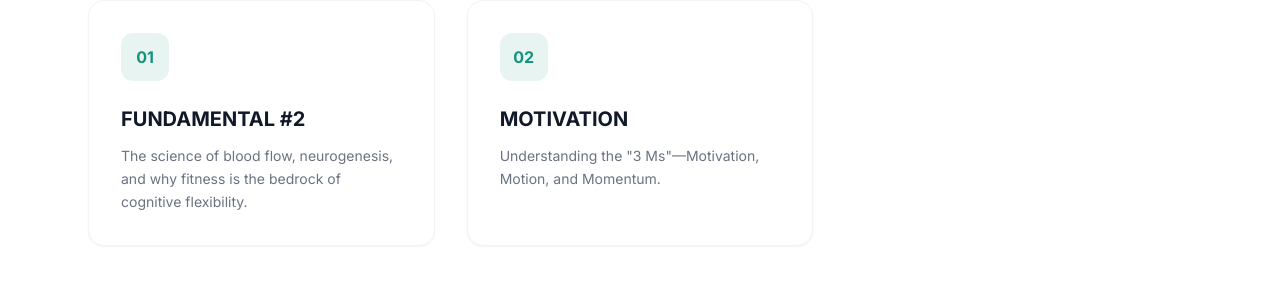
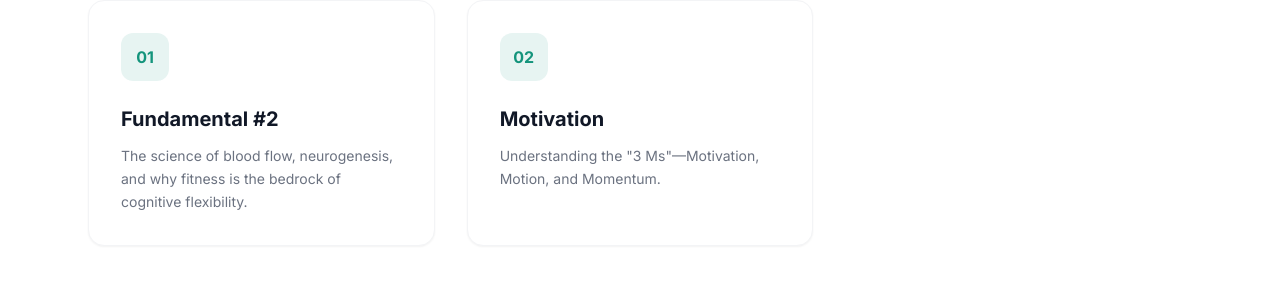
Before and after one commit to theconscientiouslife1-coder/TheCL, a Jekyll site: the page fitness.html, which Jekyll copies as it is, in a window 1280 px wide and 1122 px high. Shown: the part 683-983 px from the top of the window. Built offline with Jekyll 4.4.1, drawn with Linux system fonts in a browser that asks for light colours; nearby versions of some CDN libraries.

Commit message:
Fitness landing page lower cases

```diff
--- a/fitness.html
+++ b/fitness.html
@@ -48,7 +48,7 @@
                 <div class="w-12 h-12 bg-[#14947c]/10 rounded-xl flex items-center justify-center mb-6 group-hover:bg-[#14947c] transition-colors">
                     <span class="text-[#14947c] font-bold group-hover:text-white">01</span>
                 </div>
-                <h3 class="text-xl font-bold text-gray-900 mb-3 group-hover:text-[#14947c]">FUNDAMENTAL #2</h3>
+                <h3 class="text-xl font-bold text-gray-900 mb-3 group-hover:text-[#14947c]">Fundamental #2</h3>
                 <p class="text-gray-500 text-sm leading-relaxed">The science of blood flow, neurogenesis, and why fitness is the bedrock of cognitive flexibility.</p>
             </a>
 
@@ -56,7 +56,7 @@
                 <div class="w-12 h-12 bg-[#14947c]/10 rounded-xl flex items-center justify-center mb-6 group-hover:bg-[#14947c] transition-colors">
                     <span class="text-[#14947c] font-bold group-hover:text-white">02</span>
                 </div>
-                <h3 class="text-xl font-bold text-gray-900 mb-3 group-hover:text-[#14947c]">MOTIVATION</h3>
+                <h3 class="text-xl font-bold text-gray-900 mb-3 group-hover:text-[#14947c]">Motivation</h3>
                 <p class="text-gray-500 text-sm leading-relaxed">Understanding the "3 Ms"—Motivation, Motion, and Momentum.</p>
             </a>
         </div>
```
